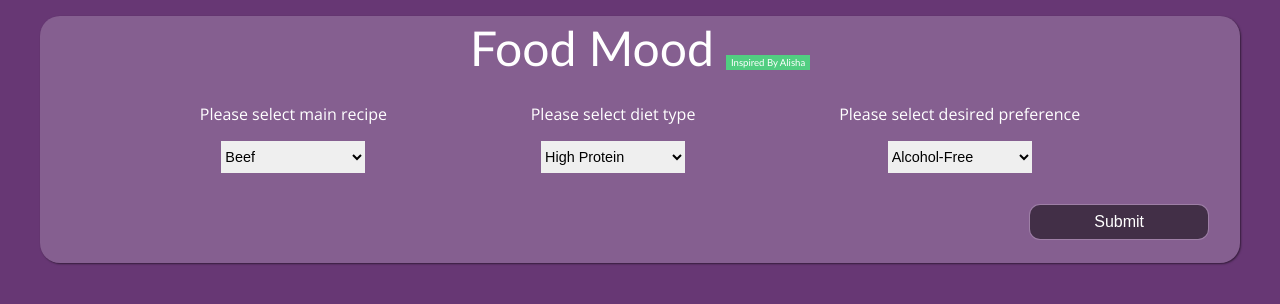
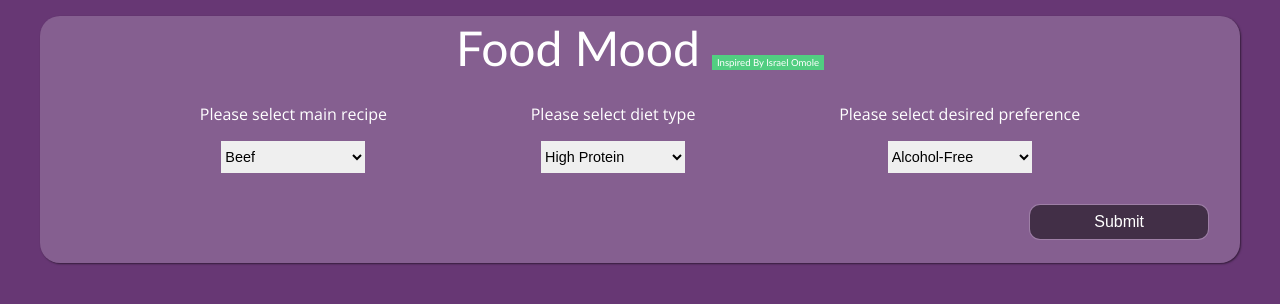
Before and after one commit to Jayzrael/food-recipe-app, a plain HTML site: page index.html in a window 1280 px wide. Drawn offline with nearby package versions, Linux system fonts and the light colour scheme.

Commit message:
made changes

```diff
--- a/index.html
+++ b/index.html
@@ -13,7 +13,7 @@
 <body>
    <div class="wrapper">
       <h1>Food Mood
-         <span>Inspired By Alisha</span>
+         <span>Inspired By Israel Omole</span>
       </h1>
       <div class="profiling-container">
          <div class="question question1">
```
